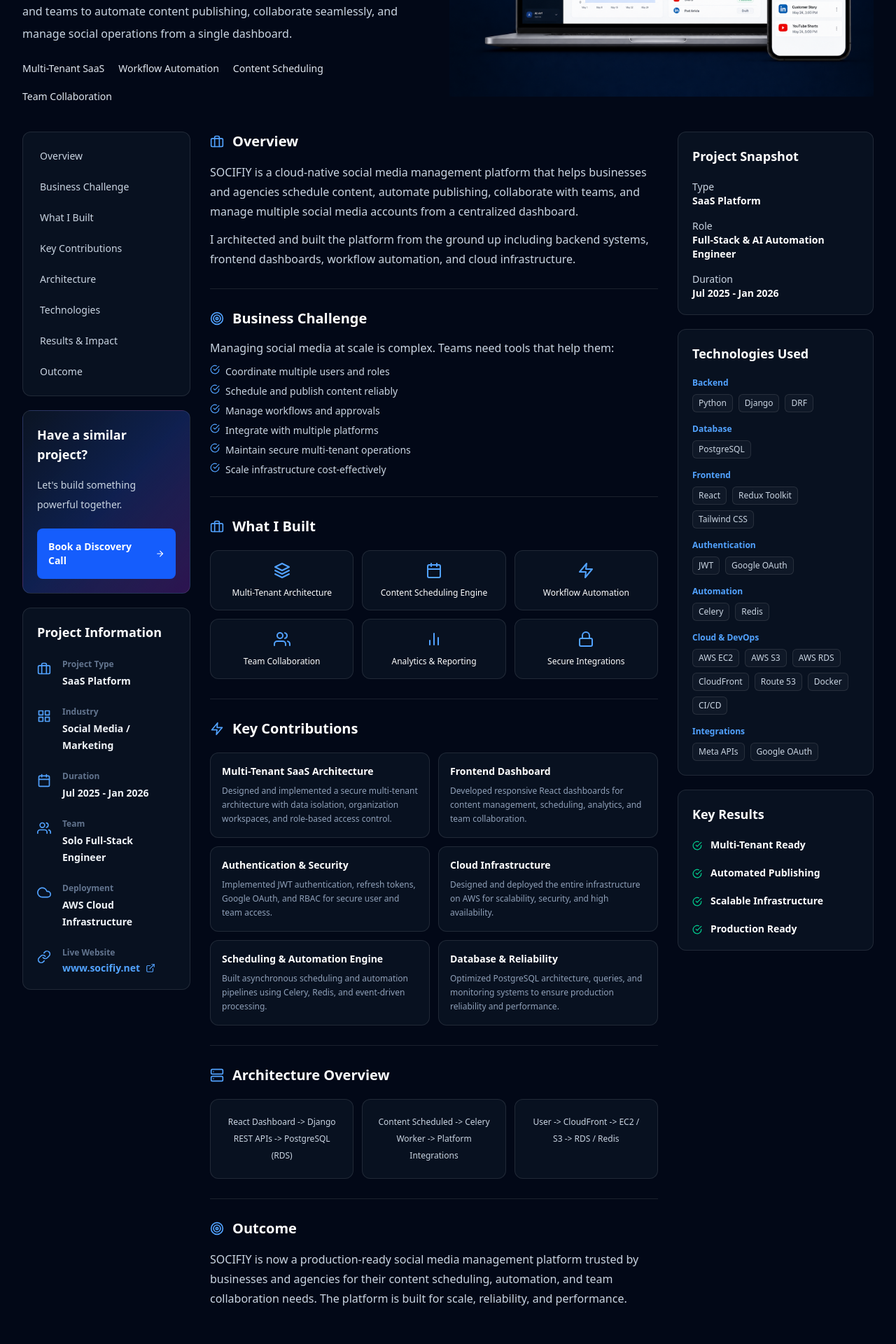
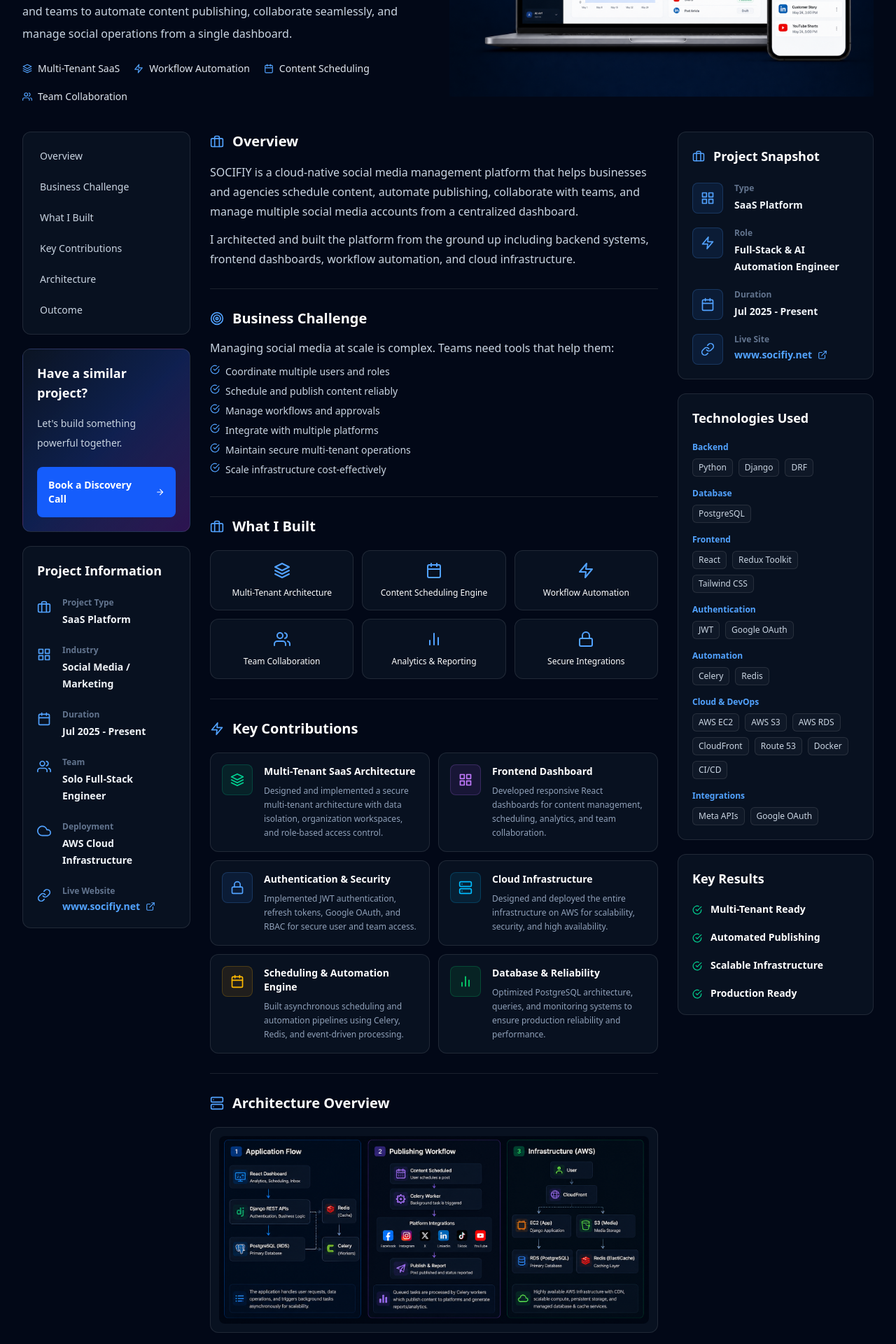
Before and after one commit to Ali-0005/aliarif-portfolio, a React (Vite) app: page /projects/socifiy in a window 1280 px wide. Shown: the part 440-2360 px from the top of the page at 70% size. Built offline with nearby package versions, Linux system fonts and the light colour scheme.

Commit message:
update project layouts

```diff
--- a/src/features/Projects/components/CasamereProject.jsx
+++ b/src/features/Projects/components/CasamereProject.jsx
@@ -36,6 +36,9 @@
   { icon: 'user', label: 'Team', value: 'Cross-functional Team' },
   { icon: 'cloud', label: 'Deployment', value: 'Cloud Infrastructure' },
 ]
+const sidebarSections = projectSections.filter(
+  (section) => !['architecture', 'technologies'].includes(section.id),
+)
 
 const contributionIcons = {
   'Geospatial Search & Discovery': {
@@ -159,7 +162,7 @@
           <div className="mt-12 grid gap-7 lg:grid-cols-[240px_minmax(0,1fr)_280px]">
             <ProjectLeftSidebar
               cardClass={cardClass}
-              sections={projectSections}
+              sections={sidebarSections}
               info={projectInfo}
               liveWebsite={{ href: 'https://www.casamere.com/', label: 'www.casamere.com' }}
             />
--- a/src/features/Projects/components/SocifiyProject.jsx
+++ b/src/features/Projects/components/SocifiyProject.jsx
@@ -1,18 +1,20 @@
+import { useState } from 'react'
 import {
   FiArrowLeft, FiBarChart2, FiBriefcase, FiCalendar, FiCheckCircle,
-  FiLayers, FiLock, FiServer, FiTarget, FiUsers, FiZap,
+  FiExternalLink, FiGrid, FiLayers, FiLink, FiLock, FiMaximize2, FiServer, FiTarget, FiUsers, FiX, FiZap,
 } from 'react-icons/fi'
 import { Link } from 'react-router-dom'
 import Navbar from '../../Home/components/Navbar'
+import architectureImage from '../../../assets/socifiy_architecture.png'
 import heroDemo from '../../../assets/socifiy-hero-demo.png'
 import ProjectLeftSidebar from './ProjectLeftSidebar'
 
 const card = 'rounded-xl border border-white/10 bg-[#0b1424]/80'
-const sections = ['Overview', 'Business Challenge', 'What I Built', 'Key Contributions', 'Architecture', 'Technologies', 'Results & Impact', 'Outcome']
+const sections = ['Overview', 'Business Challenge', 'What I Built', 'Key Contributions', 'Architecture', 'Outcome']
 const projectInfo = [
   { icon: 'briefcase', label: 'Project Type', value: 'SaaS Platform' },
   { icon: 'grid', label: 'Industry', value: 'Social Media / Marketing' },
-  { icon: 'calendar', label: 'Duration', value: 'Jul 2025 - Jan 2026' },
+  { icon: 'calendar', label: 'Duration', value: 'Jul 2025 - Present' },
   { icon: 'users', label: 'Team', value: 'Solo Full-Stack Engineer' },
   { icon: 'cloud', label: 'Deployment', value: 'AWS Cloud Infrastructure' },
 ]
@@ -27,12 +29,12 @@
   [FiBarChart2, 'Analytics & Reporting'], [FiLock, 'Secure Integrations'],
 ]
 const contributions = [
-  ['Multi-Tenant SaaS Architecture', 'Designed and implemented a secure multi-tenant architecture with data isolation, organization workspaces, and role-based access control.'],
-  ['Frontend Dashboard', 'Developed responsive React dashboards for content management, scheduling, analytics, and team collaboration.'],
-  ['Authentication & Security', 'Implemented JWT authentication, refresh tokens, Google OAuth, and RBAC for secure user and team access.'],
-  ['Cloud Infrastructure', 'Designed and deployed the entire infrastructure on AWS for scalability, security, and high availability.'],
-  ['Scheduling & Automation Engine', 'Built asynchronous scheduling and automation pipelines using Celery, Redis, and event-driven processing.'],
-  ['Database & Reliability', 'Optimized PostgreSQL architecture, queries, and monitoring systems to ensure production reliability and performance.'],
+  [FiLayers, 'text-emerald-400 bg-emerald-500/10 border-emerald-400/20', 'Multi-Tenant SaaS Architecture', 'Designed and implemented a secure multi-tenant architecture with data isolation, organization workspaces, and role-based access control.'],
+  [FiGrid, 'text-purple-400 bg-purple-500/10 border-purple-400/20', 'Frontend Dashboard', 'Developed responsive React dashboards for content management, scheduling, analytics, and team collaboration.'],
+  [FiLock, 'text-blue-400 bg-blue-500/10 border-blue-400/20', 'Authentication & Security', 'Implemented JWT authentication, refresh tokens, Google OAuth, and RBAC for secure user and team access.'],
+  [FiServer, 'text-sky-400 bg-sky-500/10 border-sky-400/20', 'Cloud Infrastructure', 'Designed and deployed the entire infrastructure on AWS for scalability, security, and high availability.'],
+  [FiCalendar, 'text-amber-400 bg-amber-500/10 border-amber-400/20', 'Scheduling & Automation Engine', 'Built asynchronous scheduling and automation pipelines using Celery, Redis, and event-driven processing.'],
+  [FiBarChart2, 'text-green-400 bg-green-500/10 border-green-400/20', 'Database & Reliability', 'Optimized PostgreSQL architecture, queries, and monitoring systems to ensure production reliability and performance.'],
 ]
 const technologies = {
   Backend: ['Python', 'Django', 'DRF'],
@@ -49,6 +51,8 @@
 }
 
 function SocifiyProject() {
+  const [isArchitectureOpen, setIsArchitectureOpen] = useState(false)
+
   return (
     <main className="min-h-screen bg-[#020817] text-white">
       <Navbar />
@@ -59,10 +63,17 @@
           <div className="mt-7 grid items-center gap-8 lg:grid-cols-[1fr_1.05fr]">
             <div>
               <span className="rounded-md border border-blue-500/30 bg-blue-500/10 px-3 py-1 text-xs font-semibold uppercase text-blue-400">Featured Case Study</span>
-              <h1 className="mt-5 text-4xl font-extrabold leading-tight sm:text-5xl">SOCIFIY - Social Media Management SaaS Platform</h1>
+              <h1 className="mt-5 text-4xl font-extrabold leading-tight sm:text-5xl">
+                <a href="https://www.socifiy.net" target="_blank" rel="noreferrer" className="transition hover:text-blue-400">
+                  Social Media Management SaaS Platform
+                </a>
+              </h1>
               <p className="mt-5 max-w-2xl leading-8 text-slate-300">A cloud-native social media management platform for businesses, agencies, and teams to automate content publishing, collaborate seamlessly, and manage social operations from a single dashboard.</p>
               <div className="mt-6 flex flex-wrap gap-5 text-sm text-slate-200">
-                <span>Multi-Tenant SaaS</span><span>Workflow Automation</span><span>Content Scheduling</span><span>Team Collaboration</span>
+                <span className="flex items-center gap-2"><FiLayers className="text-blue-400" /> Multi-Tenant SaaS</span>
+                <span className="flex items-center gap-2"><FiZap className="text-blue-400" /> Workflow Automation</span>
+                <span className="flex items-center gap-2"><FiCalendar className="text-blue-400" /> Content Scheduling</span>
+                <span className="flex items-center gap-2"><FiUsers className="text-blue-400" /> Team Collaboration</span>
               </div>
             </div>
             <img src={heroDemo} alt="SOCIFIY dashboard shown on laptop and mobile devices" className="w-full object-contain" />
@@ -89,10 +100,23 @@
                 <div className="mt-5 grid grid-cols-2 gap-3 sm:grid-cols-3">{features.map(([Icon, label]) => <div key={label} className={`${card} p-4 text-center text-xs`}><Icon className="mx-auto mb-3 text-2xl text-blue-400" />{label}</div>)}</div>
               </section>
               <section id="key-contributions" className="py-7"><Title icon={FiZap}>Key Contributions</Title>
-                <div className="mt-5 grid gap-3 md:grid-cols-2">{contributions.map(([name, description]) => <article key={name} className={`${card} p-4`}><h3 className="text-sm font-semibold">{name}</h3><p className="mt-2 text-xs leading-5 text-slate-400">{description}</p></article>)}</div>
+                <div className="mt-5 grid gap-3 md:grid-cols-2">{contributions.map(([Icon, iconClass, name, description]) => <article key={name} className={`${card} flex gap-4 p-4`}><div className={`flex h-11 w-11 shrink-0 items-center justify-center rounded-lg border ${iconClass}`}><Icon className="text-xl" /></div><div><h3 className="text-sm font-semibold">{name}</h3><p className="mt-2 text-xs leading-5 text-slate-400">{description}</p></div></article>)}</div>
               </section>
               <section id="architecture" className="py-7"><Title icon={FiServer}>Architecture Overview</Title>
-                <div className="mt-5 grid gap-3 sm:grid-cols-3">{['React Dashboard -> Django REST APIs -> PostgreSQL (RDS)', 'Content Scheduled -> Celery Worker -> Platform Integrations', 'User -> CloudFront -> EC2 / S3 -> RDS / Redis'].map((item) => <div key={item} className={`${card} p-5 text-center text-xs leading-6 text-slate-300`}>{item}</div>)}</div>
+                <button
+                  type="button"
+                  onClick={() => setIsArchitectureOpen(true)}
+                  className={`${card} group relative mt-5 block w-full overflow-hidden p-3 text-left`}
+                >
+                  <img
+                    src={architectureImage}
+                    alt="SOCIFIY architecture overview"
+                    className="w-full rounded-lg object-contain"
+                  />
+                  <span className="absolute right-6 top-6 flex h-10 w-10 items-center justify-center rounded-lg border border-blue-400/30 bg-[#020817]/80 text-blue-400 opacity-0 transition group-hover:opacity-100">
+                    <FiMaximize2 />
+                  </span>
+                </button>
               </section>
               <section id="outcome" className="py-7"><Title icon={FiTarget}>Outcome</Title>
                 <p className="mt-4 leading-7 text-slate-300">SOCIFIY is now a production-ready social media management platform trusted by businesses and agencies for their content scheduling, automation, and team collaboration needs. The platform is built for scale, reliability, and performance.</p>
@@ -100,8 +124,45 @@
             </div>
 
             <aside className="space-y-5">
-              <div className={`${card} p-5`}><h2 className="text-lg font-bold">Project Snapshot</h2>
-                <div className="mt-5 space-y-4 text-sm text-slate-300"><p>Type<br /><b className="text-white">SaaS Platform</b></p><p>Role<br /><b className="text-white">Full-Stack & AI Automation Engineer</b></p><p>Duration<br /><b className="text-white">Jul 2025 - Jan 2026</b></p></div>
+              <div className={`${card} p-5`}>
+                <h2 className="flex items-center gap-3 text-lg font-bold">
+                  <FiBriefcase className="text-blue-400" />
+                  Project Snapshot
+                </h2>
+                <div className="mt-6 space-y-5 text-sm">
+                  {[
+                    [FiGrid, 'Type', 'SaaS Platform'],
+                    [FiZap, 'Role', 'Full-Stack & AI Automation Engineer'],
+                    [FiCalendar, 'Duration', 'Jul 2025 - Present'],
+                  ].map(([Icon, label, value]) => (
+                    <div key={label} className="flex gap-4">
+                      <div className="flex h-11 w-11 shrink-0 items-center justify-center rounded-lg border border-blue-400/20 bg-blue-500/10">
+                        <Icon className="text-xl text-blue-400" />
+                      </div>
+                      <div>
+                        <p className="text-xs font-semibold text-slate-500">{label}</p>
+                        <p className="mt-1 font-semibold leading-6 text-slate-100">{value}</p>
+                      </div>
+                    </div>
+                  ))}
+                  <div className="flex gap-4">
+                    <div className="flex h-11 w-11 shrink-0 items-center justify-center rounded-lg border border-blue-400/20 bg-blue-500/10">
+                      <FiLink className="text-xl text-blue-400" />
+                    </div>
+                    <div>
+                      <p className="text-xs font-semibold text-slate-500">Live Site</p>
+                      <a
+                        href="https://www.socifiy.net"
+                        target="_blank"
+                        rel="noreferrer"
+                        className="mt-1 inline-flex items-center gap-2 font-semibold text-blue-400 hover:text-blue-300"
+                      >
+                        www.socifiy.net
+                        <FiExternalLink />
+                      </a>
+                    </div>
+                  </div>
+                </div>
               </div>
               <div id="technologies" className={`${card} p-5`}><h2 className="text-lg font-bold">Technologies Used</h2>
                 <div className="mt-5 space-y-4">{Object.entries(technologies).map(([group, items]) => <div key={group}><p className="mb-2 text-xs font-semibold text-blue-400">{group}</p><div className="flex flex-wrap gap-2">{items.map((item) => <span key={item} className="rounded-md border border-white/10 bg-white/[0.03] px-2 py-1 text-xs text-slate-300">{item}</span>)}</div></div>)}</div>
@@ -113,6 +174,25 @@
           </div>
         </div>
       </section>
+      {isArchitectureOpen && (
+        <div className="fixed inset-0 z-50 flex items-center justify-center bg-black/85 p-4" onClick={() => setIsArchitectureOpen(false)}>
+          <div className="relative max-h-[92vh] w-full max-w-6xl" onClick={(event) => event.stopPropagation()}>
+            <button
+              type="button"
+              onClick={() => setIsArchitectureOpen(false)}
+              className="absolute right-3 top-3 z-10 flex h-10 w-10 items-center justify-center rounded-lg border border-white/10 bg-[#020817]/90 text-white transition hover:text-blue-400"
+              aria-label="Close architecture image"
+            >
+              <FiX />
+            </button>
+            <img
+              src={architectureImage}
+              alt="SOCIFIY architecture overview enlarged"
+              className="max-h-[92vh] w-full rounded-xl border border-white/10 object-contain"
+            />
+          </div>
+        </div>
+      )}
     </main>
   )
 }
```
Also changed, not shown: src/assets/socifiy_architecture.png (added).
